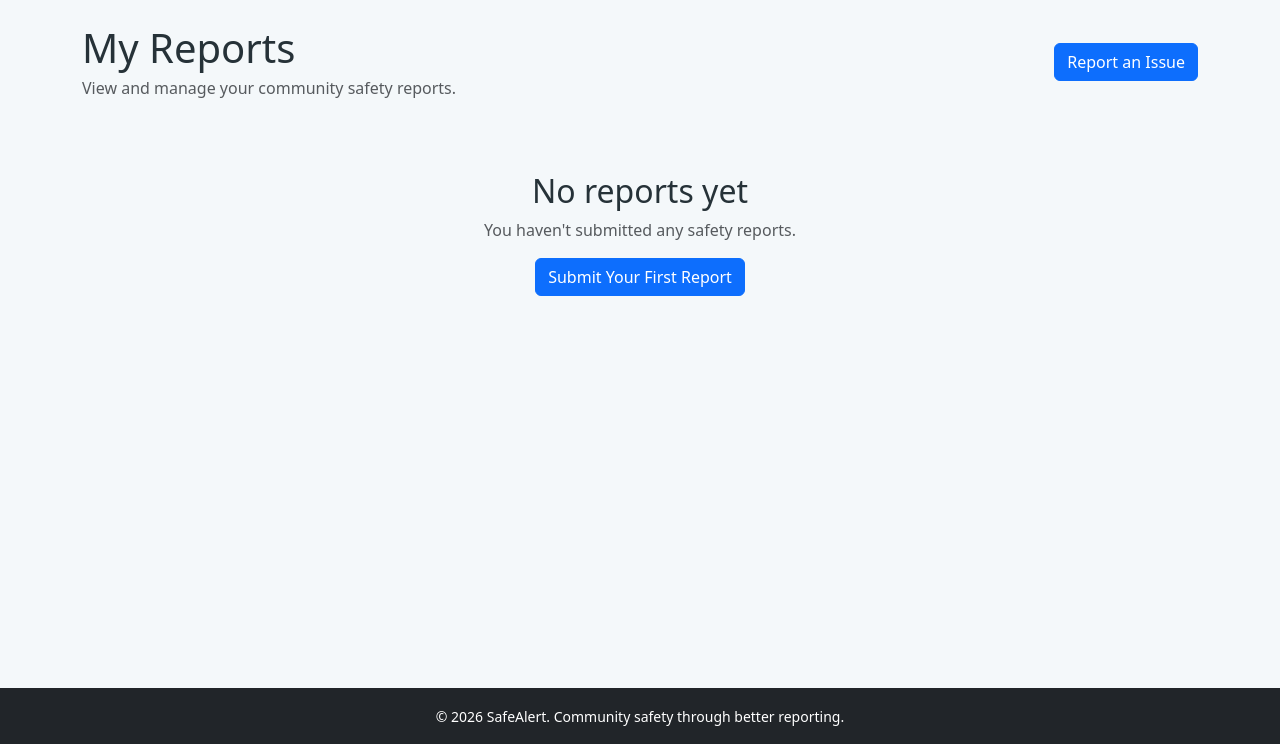
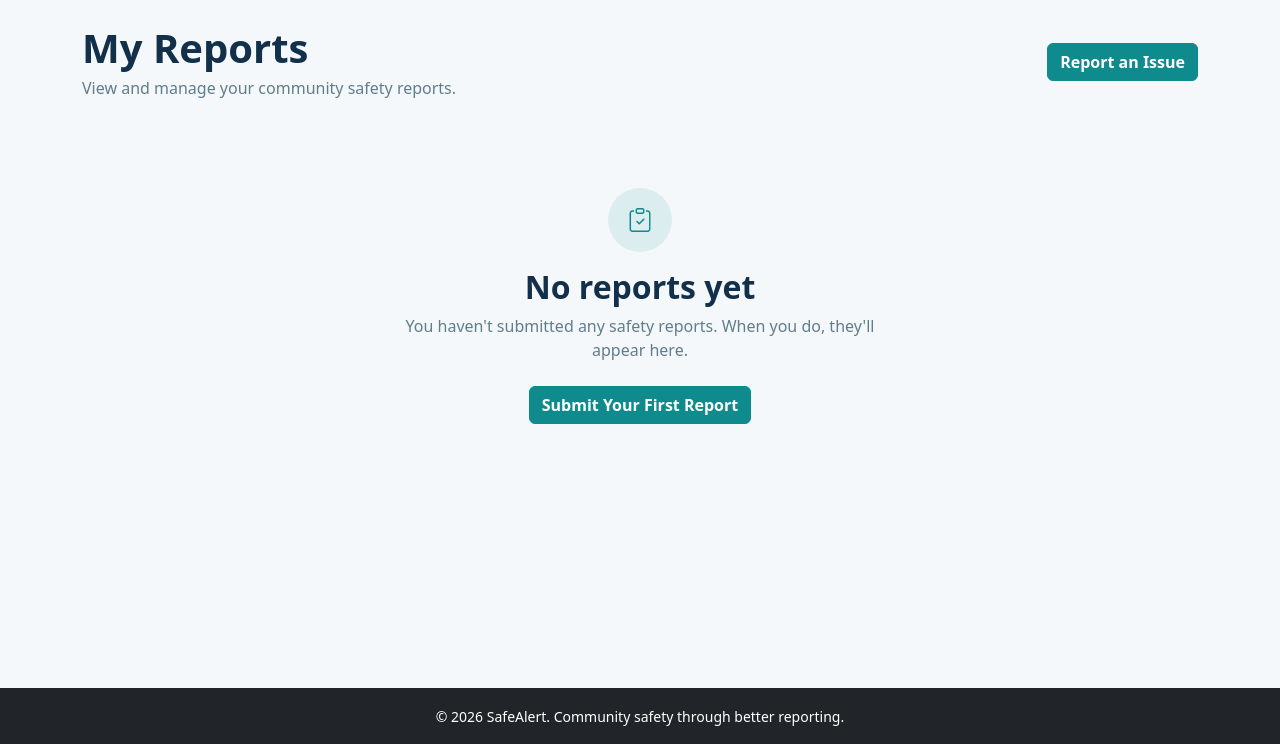
Before and after one commit to davy-berry/safe_alert, a Django app: page /reports/my_reports/ in a window 1280 px wide. Shown: the part 56-800 px from the top of the page. Run offline with Django 5.2, Linux system fonts and the light colour scheme; the visitor is signed in with stand-in values (Sample User, id 1); data that the repository does not hold is empty.

Commit message:
Refactor My Reports page layout and styles for improved usability and aesthetics

```diff
--- a/reports/templates/reports/my_reports.html
+++ b/reports/templates/reports/my_reports.html
@@ -7,20 +7,21 @@ My Reports | SafeAlert
 
 {% block content %}
 
-<div class="d-flex justify-content-between align-items-center mb-4">
+<div class="my-reports-header mb-4">
+
     <div>
-        <h1 class="mb-1">My Reports</h1>
-        <p class="text-muted mb-0">
+        <h1>My Reports</h1>
+
+        <p>
             View and manage your community safety reports.
         </p>
     </div>
 
-    <a href="{% url 'create_report' %}" class="btn btn-primary">
+    <a href="{% url 'create_report' %}" class="btn btn-primary report-new-btn">
         Report an Issue
     </a>
+
 </div>
-
-
 {% if reports %}
 
 <div class="row g-4">
@@ -103,15 +104,20 @@ My Reports | SafeAlert
 
 {% else %}
 
-<div class="text-center py-5">
+<div class="my-reports-empty text-center">
+
+    <div class="empty-report-icon">
+        <i class="bi bi-clipboard-check"></i>
+    </div>
 
     <h2>No reports yet</h2>
 
-    <p class="text-muted">
+    <p>
         You haven't submitted any safety reports.
+        When you do, they'll appear here.
     </p>
 
-    <a href="{% url 'create_report' %}" class="btn btn-primary">
+    <a href="{% url 'create_report' %}" class="btn btn-primary report-new-btn">
         Submit Your First Report
     </a>
 
--- a/static/css/style.css
+++ b/static/css/style.css
@@ -197,6 +197,38 @@ main {
 
 /* My Reports Pages */
 
+/*  My Reports Header */
+
+.my-reports-header {
+    display: flex;
+    justify-content: space-between;
+    align-items: center;
+    gap: 1rem;
+}
+
+.my-reports-header h1 {
+    color: var(--safealert-primary);
+    font-weight: 700;
+    margin-bottom: 0.25rem;
+}
+
+.my-reports-header p {
+    color: var(--safealert-muted);
+    margin-bottom: 0;
+}
+
+.report-new-btn {
+    background-color: var(--safealert-secondary);
+    border-color: var(--safealert-secondary);
+    font-weight: 600;
+    white-space: nowrap;
+}
+
+.report-new-btn:hover {
+    background-color: #0C7779;
+    border-color: #0C7779;
+}
+
 .my-report-card {
     border: 1px solid #D9E7EA;
     border-radius: 1rem;
@@ -373,6 +405,36 @@ main {
     border-color: #0C7779;
 }
 
+/* Empty My Reports state */
+
+.my-reports-empty {
+    padding: 4rem 1rem;
+}
+
+.empty-report-icon {
+    width: 64px;
+    height: 64px;
+    margin: 0 auto 1rem;
+    display: inline-flex;
+    align-items: center;
+    justify-content: center;
+    border-radius: 50%;
+    background-color: rgba(15, 139, 141, 0.1);
+    color: var(--safealert-secondary);
+    font-size: 1.5rem;
+}
+
+.my-reports-empty h2 {
+    color: var(--safealert-primary);
+    font-weight: 700;
+}
+
+.my-reports-empty p {
+    color: var(--safealert-muted);
+    max-width: 500px;
+    margin: 0 auto 1.5rem;
+}
+
 /* Form sections */
 
 .form-section {
@@ -497,3 +559,15 @@ main {
         font-size: 2.5rem;
     }
 }
+
+@media (max-width: 576px) {
+
+    .my-reports-header {
+        flex-direction: column;
+        align-items: flex-start;
+    }
+
+    .report-new-btn {
+        width: 100%;
+    }
+}
```
